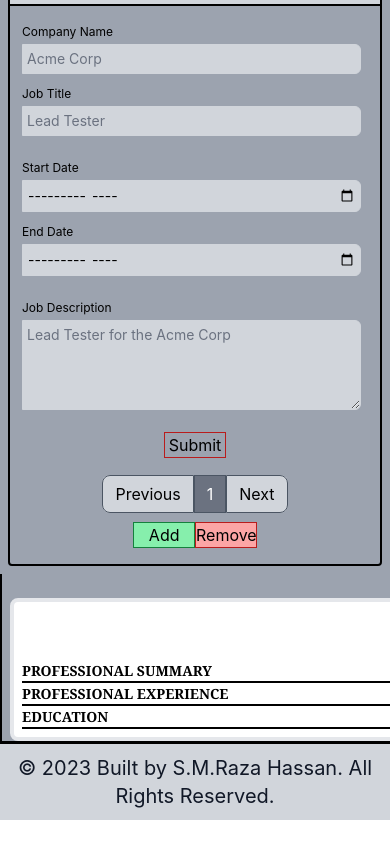
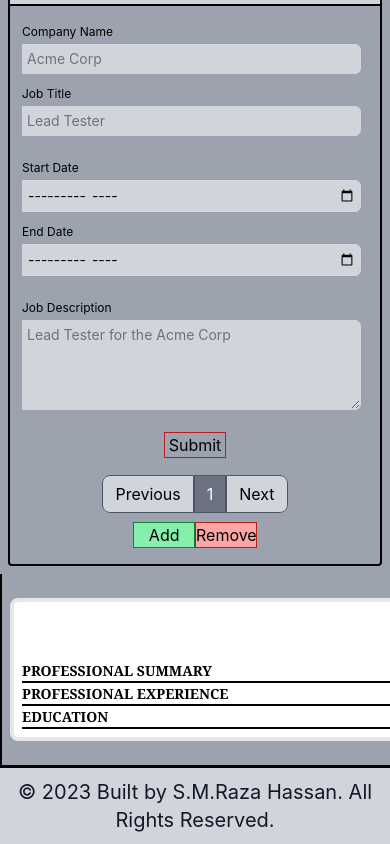
Before and after one commit to bilgramiraza/cv-builder, a React (Vite) app: page / in a window 390 px wide. Shown: the part 1240-2084 px from the top of the page. Before the commit the page ends 2060 px from the top, so only its background shows below. Built offline with nearby package versions, Linux system fonts and the light colour scheme.

Commit message:
Added Padding to the bottom and hidden the scroll

```diff
--- a/src/CvBuilder.jsx
+++ b/src/CvBuilder.jsx
@@ -94,7 +94,7 @@ function CvBuilder({ darkMode }) {
         <Education getEducation={(value) => handleSubmit('education', value)} education={cv.education} />
         <Experience getExperience={(value) => handleSubmit('experience', value)} experience={cv.experience} />
       </div>
-      <div className="block border-l-2 border-black w-full lg:w-3/5 px-2 bg-gray-400 dark:border-white dark:bg-gray-900 overflow-x-scroll">
+      <div className="block border-l-2 border-black w-full lg:w-3/5 px-2 bg-gray-400 dark:border-white dark:bg-gray-900 overflow-x-auto">
         <Preview personal={cv.personal} education={cv.education} experience={cv.experience} loadMockData={loadMockData}/>
       </div>
     </main>
--- a/src/components/Preview.jsx
+++ b/src/components/Preview.jsx
@@ -36,7 +36,7 @@ function Preview({ personal, education, experience, loadMockData}) {
   });
 
   return (
-    <div className='block w-[35rem] mt-6 mx-auto border-4 border-lg rounded-lg bg-white p-2 font-serif text-black'>
+    <div className='block w-[35rem] my-6 mx-auto border-4 border-lg rounded-lg bg-white p-2 font-serif text-black'>
       <div className='mb-3 flex flex-row justify-between'>
         <div className='font-bold'>
           <span className='text-[24px]'>{personal?.firstName}</span>
```
